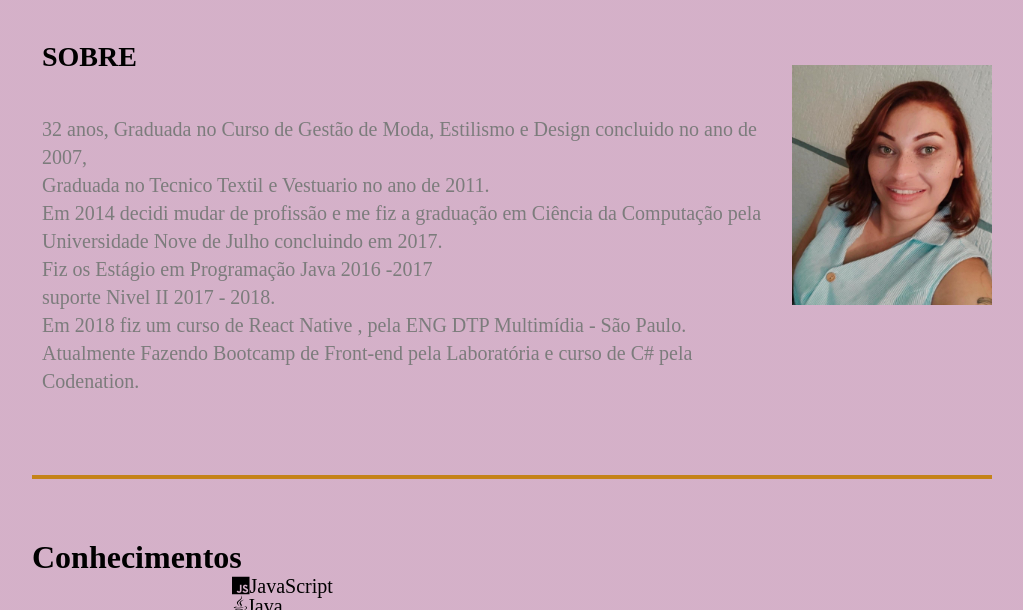
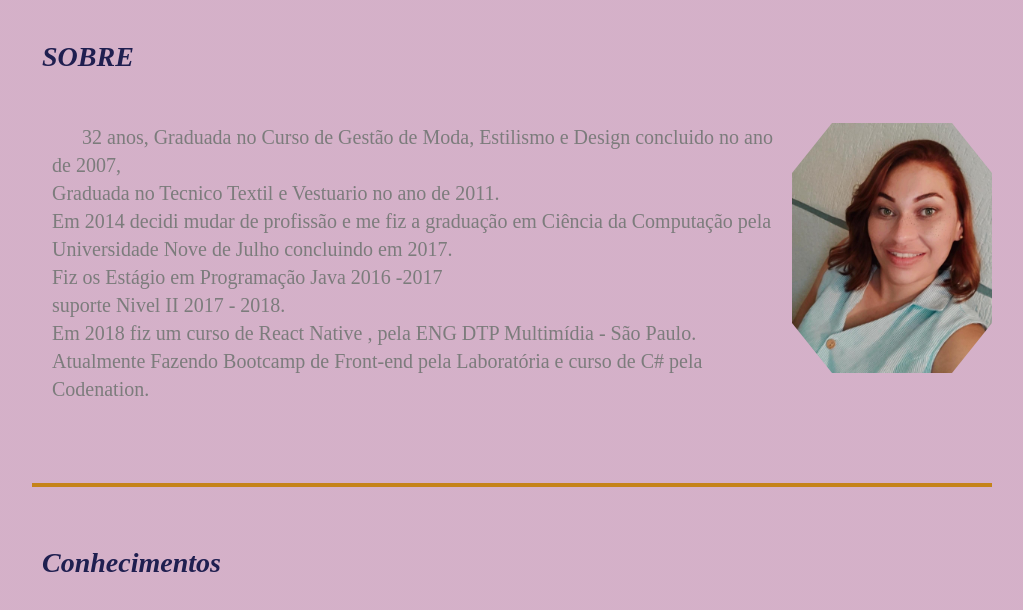
Before and after one commit to MarianaMBarros/portifolio, a plain HTML site: page src/index.html in a window 1280 px wide. Shown: the part 530-1140 px from the top of the page, without its empty margins (128-1151 px from the left). Drawn offline with nearby package versions, Linux system fonts and the light colour scheme.

Commit message:
ajustes css

```diff
--- a/src/index.html
+++ b/src/index.html
@@ -31,9 +31,9 @@
     <h3 class="profissao">{ Jr. Front-End Developer }</h3>
   </div>
   <section class="sobre" id="sobre">
+    <h1>SOBRE</h1>
     <div class="sobre-info">
-      <h1>SOBRE</h1>
-      <p>32 anos, Graduada no Curso de Gestão de Moda, Estilismo e Design concluido no ano de 2007,<br>
+      <p> 32 anos, Graduada no Curso de Gestão de Moda, Estilismo e Design concluido no ano de 2007,<br>
         Graduada no Tecnico Textil e Vestuario no ano de 2011.<br>
         Em 2014 decidi mudar de profissão e me fiz a graduação em Ciência da Computação pela Universidade Nove
         de Julho concluindo em 2017.<br>
@@ -42,8 +42,6 @@
         Em 2018 fiz um curso de React Native , pela ENG DTP Multimídia - São Paulo.<br>
         Atualmente Fazendo Bootcamp de Front-end pela Laboratória e curso de C# pela Codenation.
       </p>
-    </div>
-    <div class="sobre-img">
       <img src="/src/img/fotoPerfil.jpg" alt="">
     </div>
   </section>
--- a/src/main.js
+++ b/src/main.js
@@ -2,7 +2,7 @@ import perfil from './perfil/perfil.js';
 
 function conhecimento() {
   const html = perfil.habilidades.reduce((data, value) => {
-    return data += `<li><i class="fab ${value.icone} fa-2x">${value.tecnologia}</i></li>`
+    return data += `<li><i class="${value.icone} fa-3x"></i>${value.tecnologia}</li>`
   }, "");
   document.getElementById("list").innerHTML = html
 }
--- a/src/perfil/perfil.js
+++ b/src/perfil/perfil.js
@@ -24,48 +24,37 @@ export default {
       "link": "https://marianambarros.github.io/SAP004-data-lovers/",
       "descricao": "Função do Projeto é exibir e informar dados dos pokémons 1° geração",
     },
-    {
-      "projeto": "Cifra do Amor",
-      "img": "./img/cifra.jpg",
-      "link": "https://marianambarros.github.io/SAP004-cipher/",
-      "descricao": "O projeto tem como finalidade cifrar e decifrar mensagens de amor para casais",
-    },
-    {
-      "projeto": "Pokediary",
-      "img": "./img/pokemon.jpg",
-      "link": "https://marianambarros.github.io/SAP004-data-lovers/",
-      "descricao": "Função do Projeto é exibir e informar dados dos pokémons 1° geração",
-    },
+
 
   ],
   habilidades: [
     {
       tecnologia: "JavaScript",
-      icone: "fa-js",
+      icone: "fab fa-js",
     },
     {
       tecnologia: "Java",
-      icone: "fa-java ",
+      icone: "fab fa-java ",
     },
     {
       tecnologia: "CSS",
-      icone: "fa-css3",
+      icone: "fab fa-css3",
     },
     {
       tecnologia: "React",
-      icone: "fa-react",
+      icone: "fab fa-react",
     },
     {
       tecnologia: "Html",
-      icone: "fa-html5",
+      icone: "fab fa-html5",
     },
     {
       tecnologia: "Scrum",
-      icone: "fa-tasks",
+      icone: "fas fa-tasks",
     },
     {
       tecnologia: "Git",
-      icone: "fa-git-alt",
+      icone: "fab fa-git-alt",
     },
     {
       tecnologia: "C#",
--- a/src/style.css
+++ b/src/style.css
@@ -1,34 +1,15 @@
-body, h1, h2, p, ul, li, a{
+*{
+  box-sizing: border-box;
+}
+
+body, h1, p, ul, li, a{
   margin: 0px;
   padding: 0px;
 }
 
+
 body{
   background: radial-gradient(circle, rgba(177,111,155,0.5439695897890406) 68%, rgba(238,42,162,0.6728211304052871) 98%);
-}
-
-
-ul{
- list-style: none;
-}
-
-a{
-  text-decoration: none;
-}
-
-img{
-  display: block;
-  max-width: 100%;
-}
-
-*{
-  box-sizing: border-box;
-}
-
-.sobre-img{
-  max-width: 200px;
-  max-height: 150px;
-  margin-top: 1.5em;
 }
 
 .menu-bg{
@@ -47,6 +28,7 @@ img{
 }
 
 .menu-nav ul{
+  list-style: none;
   display: flex;
   flex-wrap: wrap;
 }
@@ -95,8 +77,6 @@ img{
   flex-wrap: wrap;
 }
 
-
-
 .sobre{
   border-top: 4px solid rgb(197, 131, 25); ;
   border-bottom: 4px solid rgb(197, 131, 25);
@@ -108,16 +88,27 @@ img{
 }
 
 .sobre-info{
-  flex: 2 1 300px;
-  margin: 0 10px;
+ display: flex;
+ margin-left: 20px;
 }
 
-.sobre-info h1{
+.sobre-info img{
+  float: right;
+  max-width: 200px;
+  max-height: 250px;
+  clip-path: polygon(20% 0%, 80% 0%, 100% 20%, 100% 80%, 80% 100%, 20% 100%, 0% 80%, 0% 20%);
+}
+
+.sobre h1{
+  color: rgb(31, 31, 80);
   font-size: 1.75em;
-  margin-bottom: 1.5em;
+  margin: 0 10px 30px 10px;
+  font-style: italic;
+  margin-bottom: 50px;
 }
 
 .sobre-info p {
+  text-indent: 1.5em;
   font-size: 1.25em;
   line-height: 1.4;
   margin-bottom: 1em;
@@ -137,6 +128,8 @@ img{
   color: rgb(31, 31, 80);
   font-size: 1.75em;
   margin: 0 10px 30px 10px;
+  font-style: italic;
+  margin-bottom: 50px;
 }
 
 .portifolio-container{
@@ -187,14 +180,15 @@ img{
 }
 
 .contato-info h1{
-  font-size: 1.25em;
+  color: rgb(31, 31, 80);
+  font-size: 1.75em;
+  margin: 0 10px 30px 10px;
   font-style: italic;
-  max-width: 230px;
-  color: rgb(31, 31, 80);
   margin-bottom: 10px;
 }
 
 .contato-info ul{
+  list-style: none;
   display: flex;
   padding: 20px ;
 }
@@ -235,19 +229,26 @@ img{
   margin: 0 auto;
   padding: 60px 0;
   display: flex;
+  flex-direction: column;
   flex-wrap: wrap;
-  flex-direction: column;
+}
+
+.conhecimentos h1{
+  color: rgb(31, 31, 80);
+  font-size: 1.75em;
+  margin: 0 10px 30px 10px;
+  font-style: italic;
+  margin-bottom: 50px;
+}
+
+.conhecimentos ul{
+  display: flex;
 }
 
 .conhecimentos li{
   display: flex;
-  font-size: 10px;
-  margin-left: 200px;
-}
-
-.conhecimentos i{
-  display: flex;
-
-
+  flex-direction: column;
+  align-items: center;
+  padding: 25px;
 
 }
```
